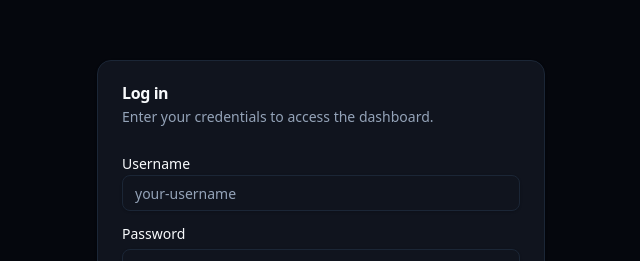
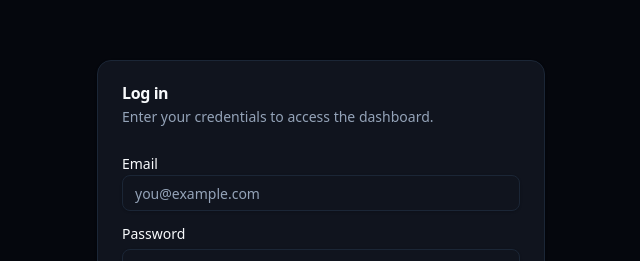
Before and after one commit to must-mohsin1/miraj-dashboard, a Next.js app in the folder frontend/: page /login in a window 1280 px wide. Shown: the part 167-428 px from the top of the page, without its empty margins (319-959 px from the left). Built offline with nearby package versions, Linux system fonts and the light colour scheme; no server answers.

Commit message:
fix: login form — redirect:true, email field, remove 32-char limit

```diff
--- a/frontend/components/login-form.tsx
+++ b/frontend/components/login-form.tsx
@@ -24,8 +24,7 @@ import {
 const loginSchema = z.object({
   username: z
     .string()
-    .min(3, "Username must be at least 3 characters")
-    .max(32, "Username must be 32 characters or fewer"),
+    .min(3, "Username must be at least 3 characters"),
   password: z.string().min(1, "Password is required"),
 });
 
@@ -51,16 +50,16 @@ export function LoginForm({ className }: { className?: string }) {
     const result = await signIn("credentials", {
       username: values.username,
       password: values.password,
-      redirect: false,
+      redirect: true,
+      callbackUrl: callbackUrl,
     });
 
+    // If redirect: true, this code won't run (page navigates).
+    // But if the callback fails, result may be returned.
     if (result?.error) {
       setServerError("Invalid username or password.");
       return;
     }
-
-    router.push(callbackUrl);
-    router.refresh();
   }
 
   return (
@@ -82,12 +81,12 @@ export function LoginForm({ className }: { className?: string }) {
             </div>
           )}
           <div className="space-y-2">
-            <Label htmlFor="username">Username</Label>
+            <Label htmlFor="username">Email</Label>
             <Input
               id="username"
-              type="text"
-              autoComplete="username"
-              placeholder="your-username"
+              type="email"
+              autoComplete="email"
+              placeholder="you@example.com"
               aria-invalid={!!errors.username}
               {...register("username")}
             />
```
